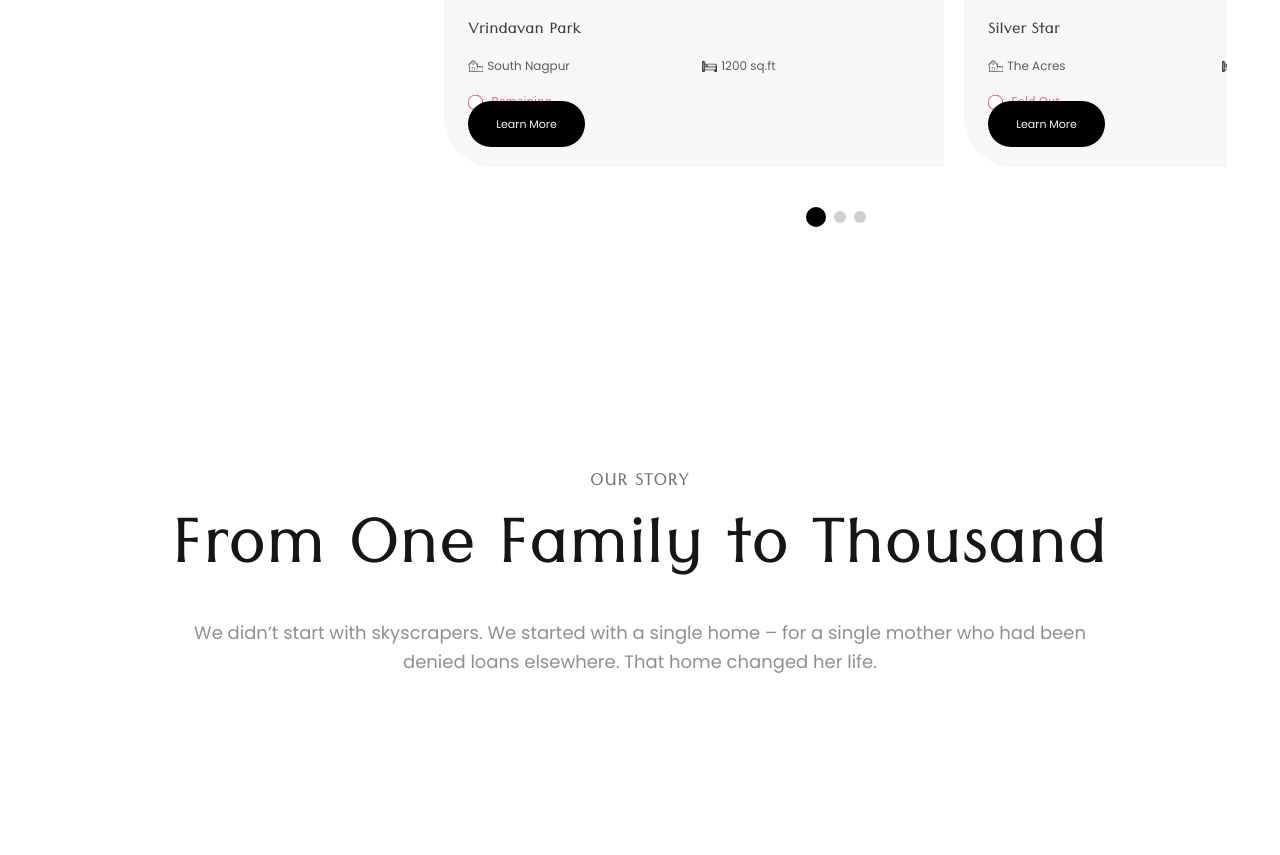
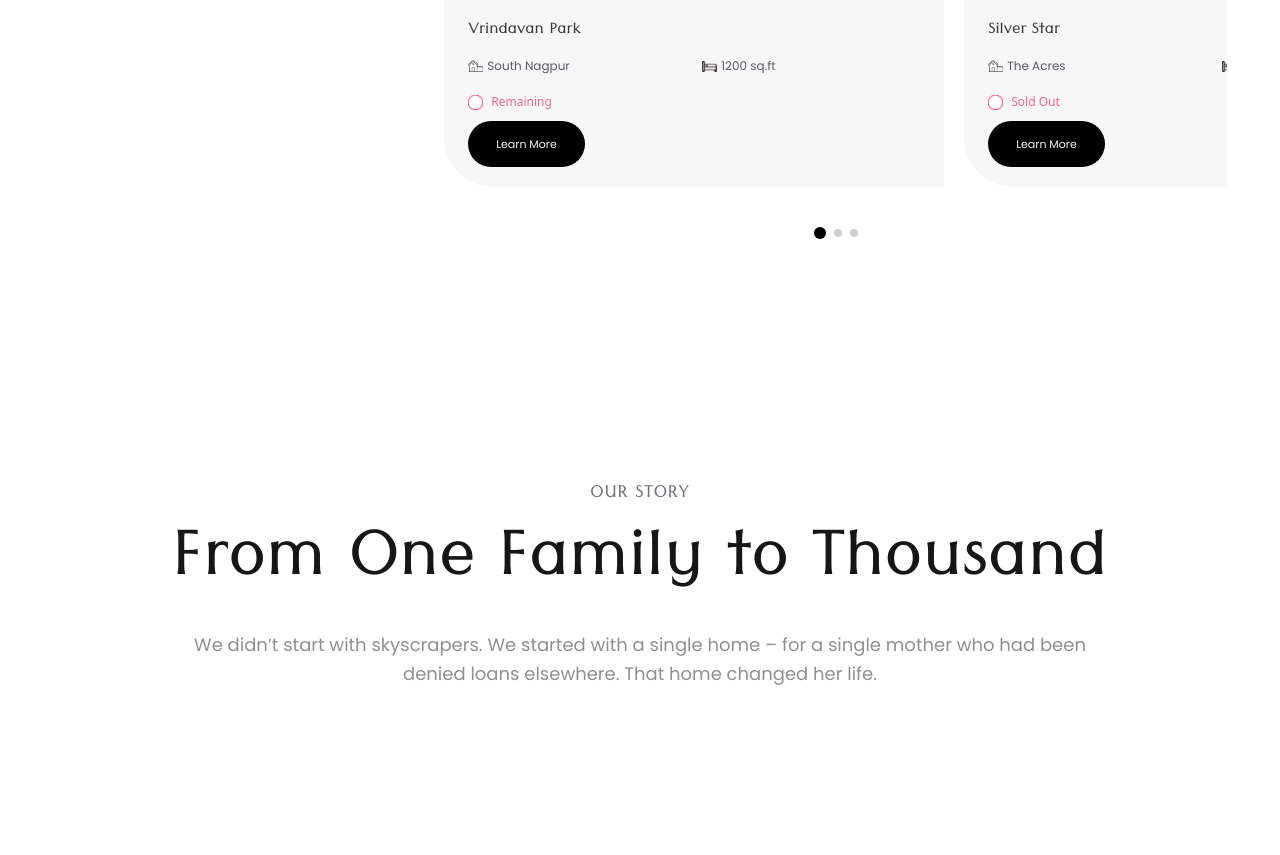
Before and after one commit to HarshSahare/NeelInfraTech, a Next.js app: page / in a window 1280 px wide. Shown: the part 3102-3957 px from the top of the page. Built offline with nearby package versions, Linux system fonts and the light colour scheme.

Commit message:
refactored : reduced the size of navigation balls and aligned the learn more button

```diff
--- a/app/components/propertyCard.tsx
+++ b/app/components/propertyCard.tsx
@@ -73,8 +73,9 @@ const PropertyCard: React.FC<PropertyCardProps> = ({
           </span>
           <span>{status}</span>
         </div>
+        <div className="w-fit mt-5 h-fit ">
           <Link
-          className="bg-black font-400 font-poppins cursor-pointer text-[#F5F5F5] mt-5 w-fit  py-2 px-6 rounded-[23px] text-[11px]"
+            className="bg-black font-400 font-poppins cursor-pointer text-[#F5F5F5]   py-2 px-6 rounded-[23px] text-[11px]"
             style={{ padding: "15px 28px" }}
             href={`/properties/${title.replaceAll(" ", "-").toLowerCase()}`}
           >
@@ -82,6 +83,7 @@ const PropertyCard: React.FC<PropertyCardProps> = ({
           </Link>
         </div>
       </div>
+    </div>
   );
 };
 
--- a/app/components/sections/propertiesSection.tsx
+++ b/app/components/sections/propertiesSection.tsx
@@ -151,8 +151,8 @@ const PropertiesSection = () => {
                 key={index}
                 className={`cursor-pointer ${
                   selectedIndex === index
-                    ? "w-5 h-5 bg-[#000000]"
-                    : "w-3 h-3 bg-[#99999977]"
+                    ? "w-3 h-3 bg-[#000000]"
+                    : "w-2 h-2 bg-[#99999977]"
                 } rounded-[50%] transition-all duration-300`}
                 onClick={() => handelDots(index)}
               ></div>
```
Lines whose indentation alone changed are shown as unchanged.
